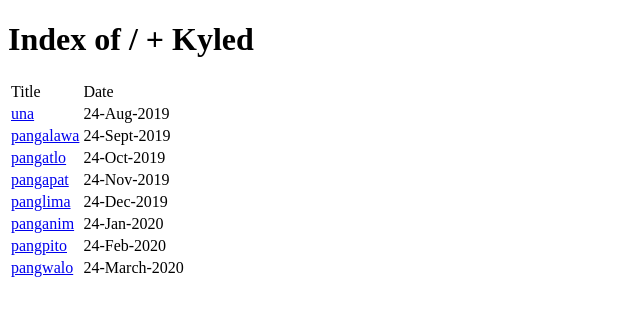
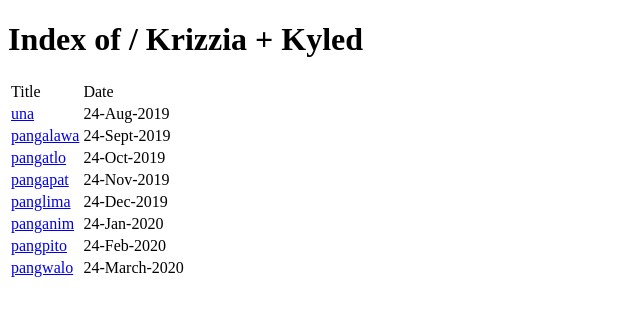
Before and after one commit to kalaikyle/onlineplanner, a plain HTML site: page index.html in a window 1280 px wide. Shown: the whole page, without its empty margins (0-640 px from the left). Drawn offline with Linux system fonts and the light colour scheme.

Commit message:
Update index.html

```diff
--- a/index.html
+++ b/index.html
@@ -1,11 +1,11 @@
 <!DOCTYPE html>
 <html>
 <head>
-	<title>Index of / + Kyled</title>
+	<title>Index of / Krizzia + Kyled</title>
 </head>
 <body>
 
-<H1>Index of / + Kyled</H1>
+<H1>Index of / Krizzia + Kyled</H1>
 <table>
 <tr>
 	<td>Title </td>
```
